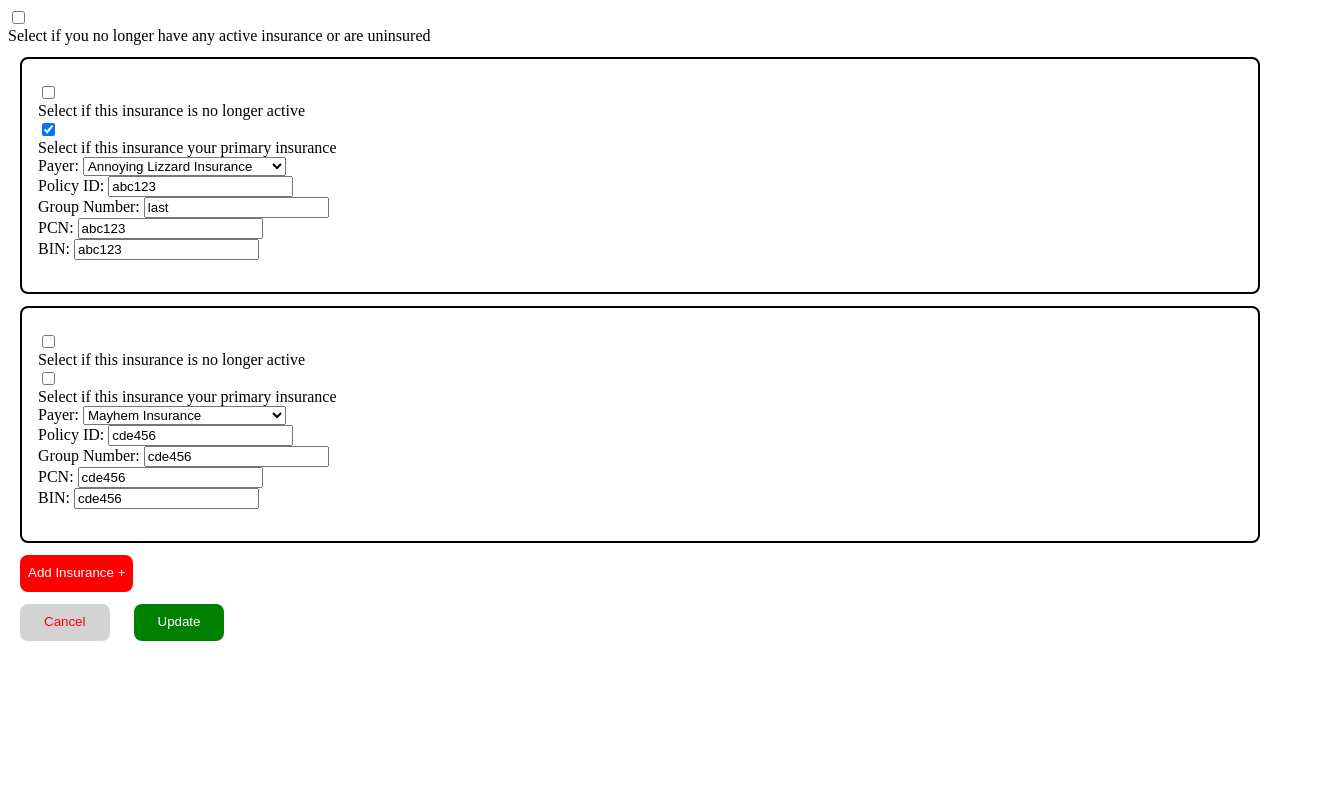
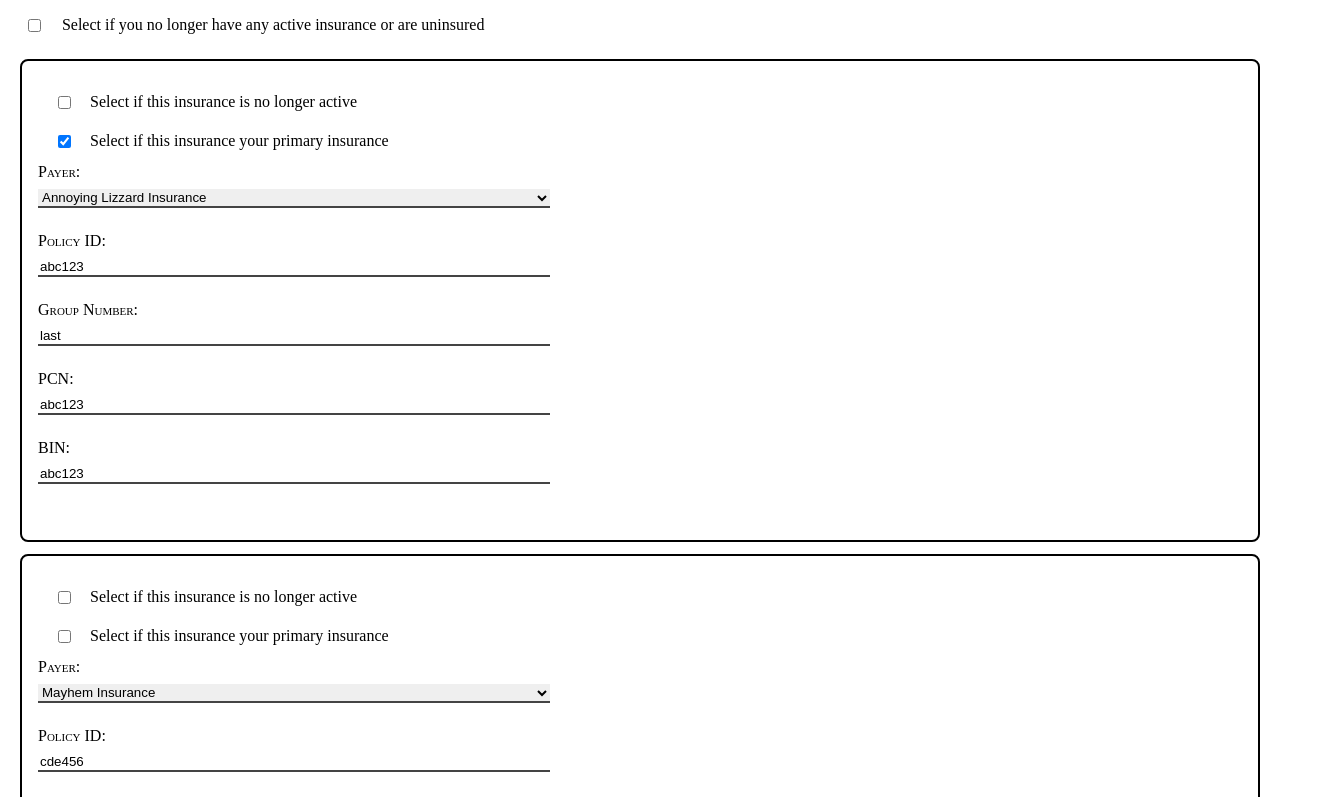
Before and after one commit to ChadESmith42/ng14-update-policy-form, an Angular app: page / in a window 1280 px wide. Shown: the top 797 px of the page, 1318 px wide, since content can reach past the window. Built offline with nearby package versions, Linux system fonts and the light colour scheme.

Commit message:
FIX: styling issues for layout

```diff
--- a/src/app/app.component.css
+++ b/src/app/app.component.css
@@ -15,33 +15,34 @@ button {
   border: none;
   padding: 10px 8px 12px 8px;
   border-radius: 8px;
+  font-weight: bold;
 }
 
 .add-button {
-  background-color: red;
+  background-color: #c91a1b;
   color: white;
 }
 
 .add-button:hover {
-  background-color: black;
+  background-color: #1a242d;
 }
 
 .cancel-button {
-  background-color: lightgray;
-  color: red;
+  background-color: #fccc4e;
+  color: #1a242d;
   margin: 0 24px 0 0;
   padding: 10px 24px 12px 24px;
 }
 
 .submit-button {
-  background-color: green;
+  background-color: #27a2aa;
   color: white;
   padding: 10px 24px 12px 24px;
 }
 
 .remove-button {
   float: right;
-  color: red;
+  color: #c91a1b;
   background-color: white;
 }
 
@@ -54,7 +55,51 @@ button {
 
 .error {
   font-weight: 800;
-  color: red;
-  border-left: 4px solid red;
+  color: #c91a1b;
+  border-left: 4px solid #c91a1b;
   padding-left: 8px;
 }
+
+.label-control-container {
+  display: flex;
+  flex-flow: column nowrap;
+  width: 100vw;
+}
+
+.input-label {
+  flex: 0 1 auto;
+  margin: 0 0 0.5rem 0;
+  font-variant: small-caps;
+}
+
+.input-control {
+  flex: 0 1 auto;
+  border: none;
+  border-bottom: 2px solid #444;
+  width: 40%;
+  margin: 0 0 1.5rem 0;
+}
+
+.checkbox-label-container {
+  display: grid;
+  grid-template-columns: [checkboxStart] 3% [checkboxEnd labelStart] 50% [labelEnd errorStart] auto [errorEnd];
+}
+
+.checkbox-input {
+  margin: 0.5rem 1rem 0.75rem 1rem;
+  grid-column: checkboxStart / checkboxEnd;
+}
+
+.form-check-label {
+  grid-column: labelStart / labelEnd;
+  margin: 0.5rem 1rem 0.75rem 1rem;
+}
+
+.checkbox-errors {
+  grid-column: errorStart / errorEnd;
+}
+
+.checkbox-error {
+  margin: 0.5rem 1rem 0.75rem 1rem;
+  color: #c91a1b;
+}
--- a/src/app/app.component.html
+++ b/src/app/app.component.html
@@ -1,7 +1,6 @@
 <form [formGroup]="updateForm">
-  <div class="col-12 px-xl-6 px-4 pb-5 minh-350 d-flex flex-column">
-    <div class="mb-4">
-      <div class="checkbox-input teal-box">
+  <div class="checkbox-label-container">
+    <div class="checkbox-input">
       <label class="containerb">
         <input
           type="checkbox"
@@ -11,14 +10,9 @@
         <span class="checkmark"></span>
       </label>
     </div>
-      <div class="d-flex justify-content-start align-items-center pl-lg-2 pl-3">
-        <label
-          class="form-check-label mb-1 font-weight-normal"
-          for="exampleCheck1"
+    <label class="form-check-label" for="exampleCheck1"
       >Select if you no longer have any active insurance or are uninsured
     </label>
-      </div>
-    </div>
   </div>
   <section formArrayName="plans">
     <article
@@ -35,7 +29,8 @@
           Remove Policy
         </button>
       </div>
-      <div class="checkbox-input teal-box">
+      <div class="checkbox-label-container">
+        <div class="checkbox-input">
           <label class="containerb">
             <input
               id="isInactive{{ i }}"
@@ -46,14 +41,12 @@
             <span class="checkmark"></span>
           </label>
         </div>
-      <div class="d-flex justify-content-start align-items-center pl-lg-2 pl-3">
-        <label
-          class="form-check-label mb-1 font-weight-normal"
-          for="isInactive{{ i }}"
+        <label class="form-check-label" for="isInactive{{ i }}"
           >Select if this insurance is no longer active
         </label>
       </div>
-      <div class="checkbox-input teal-box">
+      <div class="checkbox-label-container">
+        <div class="checkbox-input">
           <label class="containerb">
             <input
               id="isPrimary{{ i }}"
@@ -63,63 +56,76 @@
             <span class="checkmark"></span>
           </label>
         </div>
-      <div class="d-flex justify-content-start align-items-center pl-lg-2 pl-3">
-        <label
-          class="form-check-label mb-1 font-weight-normal"
-          for="isInactive{{ i }}"
+        <label class="form-check-label" for="isPrimary{{ i }}"
           >Select if this insurance your primary insurance
         </label>
-        <p class="error" *ngIf="updateForm.hasError('multiplePrimary')">
+        <div class="checkbox-errors">
+          <p
+            class="checkbox-error"
+            *ngIf="updateForm.hasError('multiplePrimary')"
+          >
             Only one policy can be primary.
           </p>
-        <p class="error" *ngIf="updateForm.hasError('primaryRequired')">
+          <p
+            class="checkbox-error"
+            *ngIf="updateForm.hasError('primaryRequired')"
+          >
             A primary policy is required.
           </p>
         </div>
-      <div>
-        <label>
-          Payer:
-          <select formControlName="payer">
+      </div>
+      <div class="label-control-container">
+        <label class="input-label" for="payer{{ i }}"> Payer: </label>
+        <select class="input-control" formControlName="payer">
           <option>Select one</option>
-            <option *ngFor="let name of payerNames" [value]="name">
+          <option
+            class="select-option"
+            *ngFor="let name of payerNames"
+            [value]="name"
+          >
             {{ name }}
           </option>
         </select>
-        </label>
       </div>
-      <div>
-        <label for="policyId{{ i }}">
-          Policy ID:
+      <div class="label-control-container">
+        <label class="input-label" for="policyId{{ i }}"> Policy ID: </label>
         <input
+          class="input-control"
           id="policyId{{ i }}"
           type="text"
           formControlName="policyId"
           required
         />
-        </label>
       </div>
-      <div>
-        <label for="groupNo{{ i }}">
-          Group Number:
+      <div class="label-control-container">
+        <label class="input-label" for="groupNo{{ i }}"> Group Number: </label>
         <input
+          class="input-control"
           id="groupNo{{ i }}"
           type="text"
           formControlName="groupNo"
           required
         />
-        </label>
       </div>
-      <div>
-        <label for="pcn{{ i }}">
-          PCN:
-          <input id="pcn{{ i }}" type="text" formControlName="pcn" required />
-        </label>
+      <div class="label-control-container">
+        <label class="input-label" for="pcn{{ i }}"> PCN: </label>
+        <input
+          class="input-control"
+          id="pcn{{ i }}"
+          type="text"
+          formControlName="pcn"
+          required
+        />
       </div>
-      <div>
-        <label for="bin{{ i }}">
-          BIN:
-          <input id="bin{{ i }}" type="text" formControlName="bin" required />
-        </label>
+      <div class="label-control-container">
+        <label class="input-label" for="bin{{ i }}"> BIN: </label>
+        <input
+          class="input-control"
+          id="bin{{ i }}"
+          type="text"
+          formControlName="bin"
+          required
+        />
       </div>
     </article>
     <article class="add-button-container">
```
Lines whose indentation alone changed are shown as unchanged.
